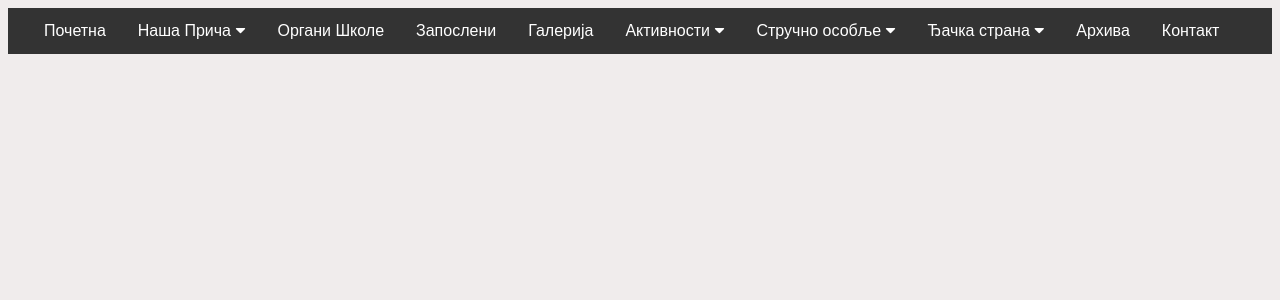
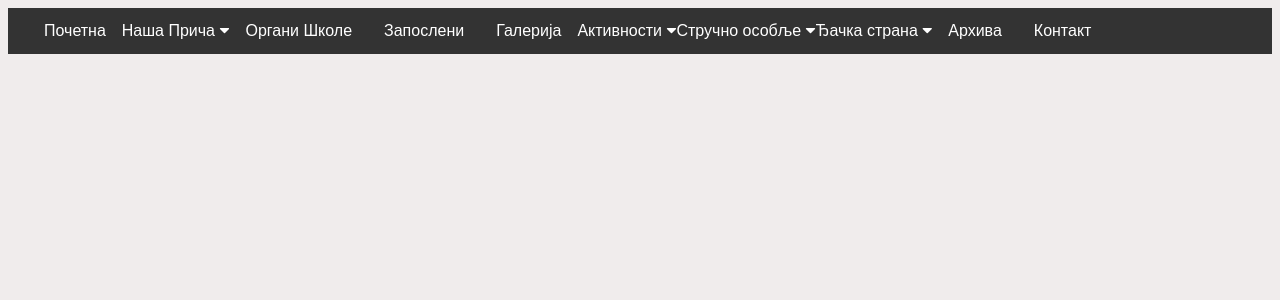
Before and after one commit to osvokasavic/osvokasavic, a PHP site: page /navigation.html in a window 1280 px wide. Shown: the top 300 px of the page. Run offline with PHP 8.4, Linux system fonts and the light colour scheme; some web fonts are replaced.

Commit message:
Update styles.css

```diff
--- a/styles.css
+++ b/styles.css
@@ -91,6 +91,8 @@ h4 {
   background-color: inherit;
   font-family: inherit;
   margin: 0;
+  padding-left: 0;
+  padding-right: 0;
 }
 
 /* Црвена позадина линкова */
```
